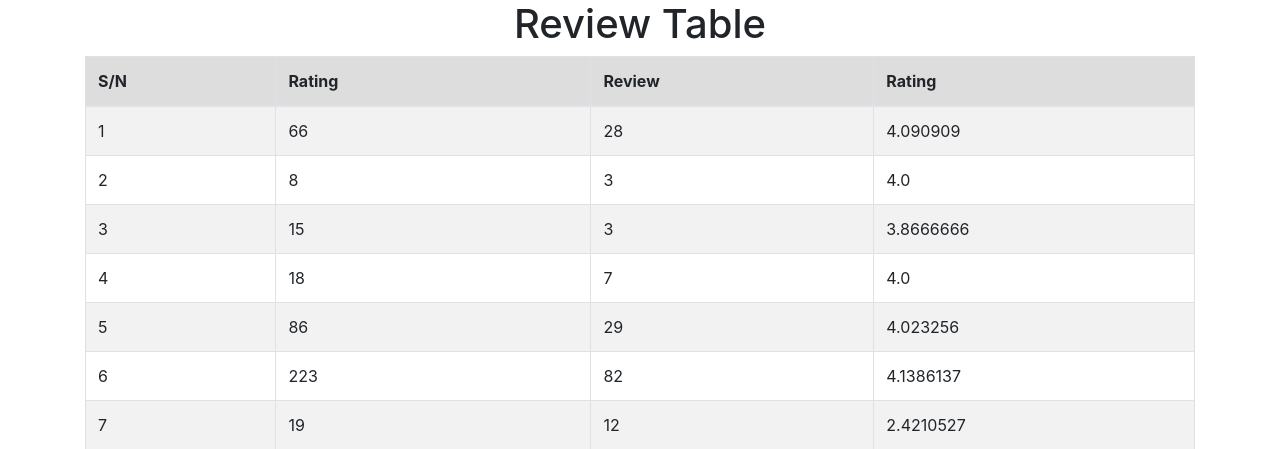
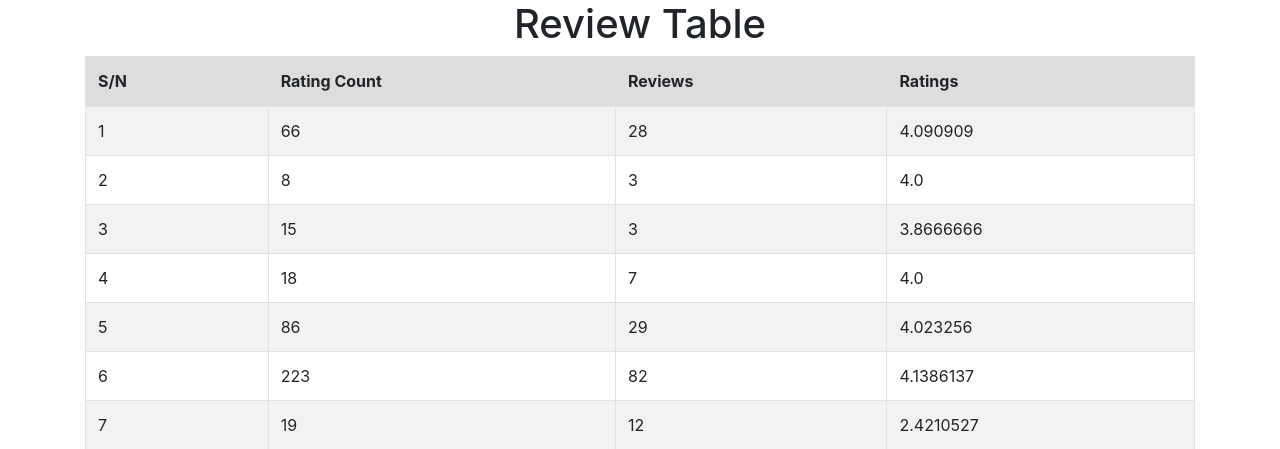
Before and after one commit to dunechee/assignment, a Flask app: page /review in a window 1280 px wide. Shown: the part 56-505 px from the top of the page. Run offline with Flask 2, Linux system fonts and the light colour scheme; data comes from the database, SQL or seed files in the repository; some libraries are stand-ins or nearby versions.

Commit message:
requirements

```diff
--- a/main.py
+++ b/main.py
@@ -20,7 +20,7 @@ def application():
         rows = cur.fetchall()
     except sqlite3.Error as error:
         # log error message and display to user
-        print("Error connecting to the playstore database", error)
+        print("Error connecting to the playstore database:", error)
         return "Error connecting to the playstore database"
     finally:
         conn.close()
@@ -39,7 +39,7 @@ def developer():
         rows = cur.fetchall()
     except sqlite3.Error as error:
         # log error message and display to user
-        print("Error connecting to the playstore database", error)
+        print("Error connecting to the playstore database:", error)
         return "Error connecting to the playstore database"
     finally:
         conn.close()
@@ -60,7 +60,7 @@ def review():
         rows = cur.fetchall()
     except sqlite3.Error as error:
         # log error message and display to user
-        print("Error connecting to the playstore database", error)
+        print("Error connecting to the playstore database:", error)
         return "Error connecting to the playstore database"
     finally:
         conn.close()
@@ -80,8 +80,8 @@ def ratings(id):
         print(f"The rating for app {id} is {rating}")
     except sqlite3.Error as error:
         # log error message and display to user
-        print("Error retrieving app rating", error)
-        return "Sorry, error retrieving apo rating"
+        print("Error retrieving app rating:", error)
+        return "Sorry, error retrieving app rating"
     finally:
         conn.close()
     return render_template('result.html', rating=rating)
--- a/requirements.txt
+++ b/requirements.txt
@@ -1,3 +1,5 @@
-flask == 2.1.3
+flask~=2.1.3
 behave~=1.2.6
 selenium~=4.8.2
+pip==23.0.1
+gunicorn~=20.1.0
--- a/templates/review.html
+++ b/templates/review.html
@@ -12,9 +12,9 @@
       <thead>
         <tr>
           <th>S/N</th>
-          <th>Rating</th>
-          <th>Review</th>
-          <th>Rating</th>
+          <th>Rating Count</th>
+          <th>Reviews</th>
+          <th>Ratings</th>
         </tr>
       </thead>
       <tbody>
```
